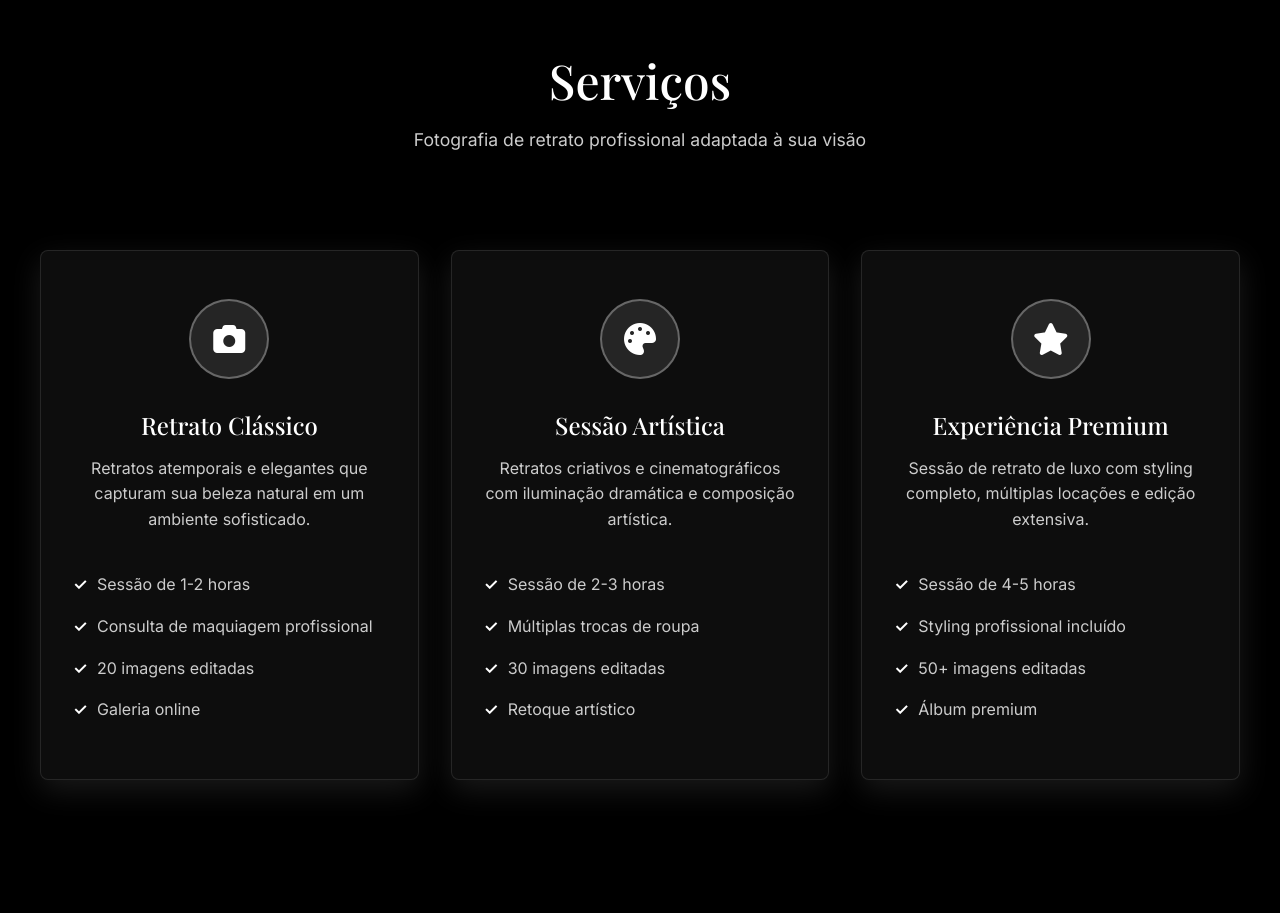
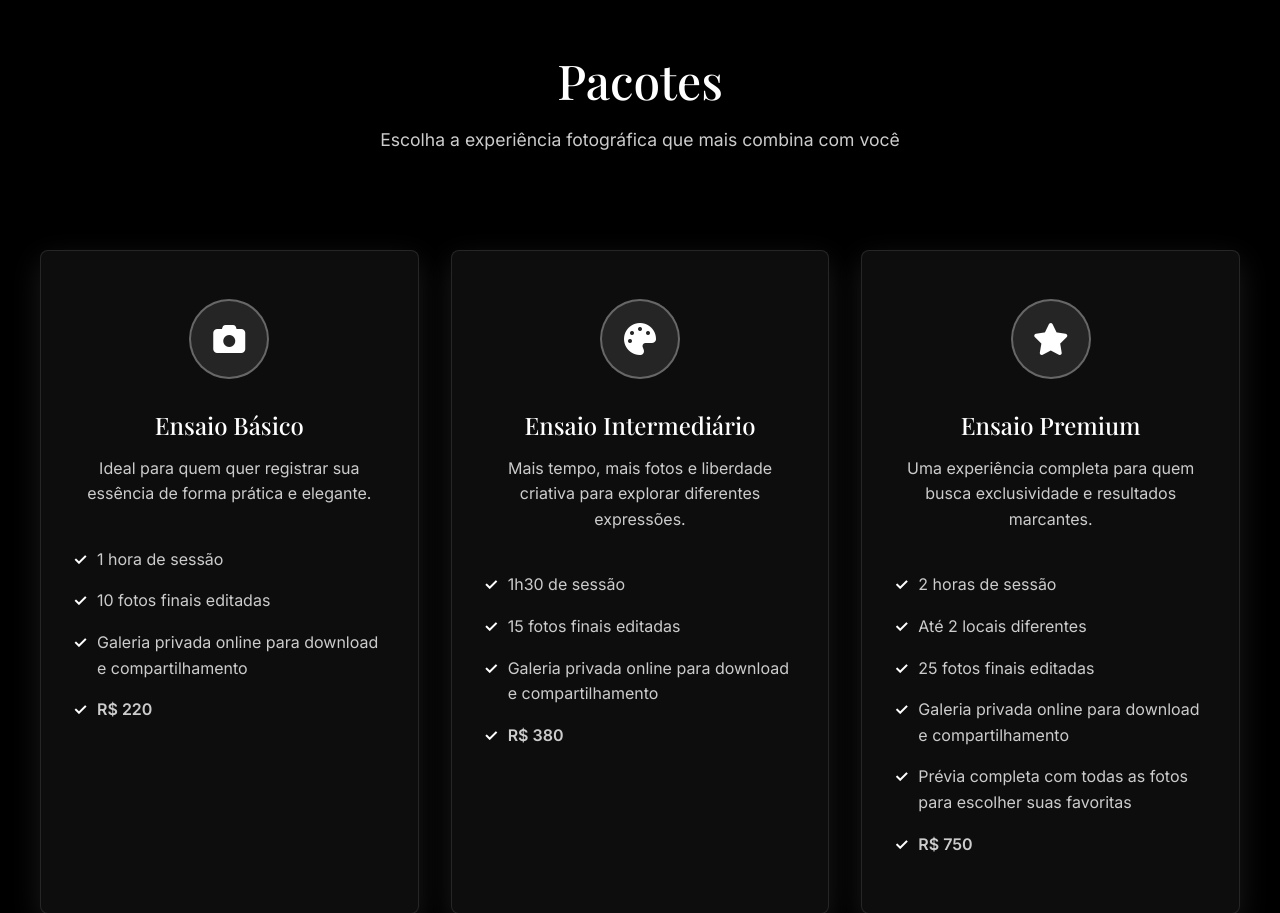
Before and after one commit to cristovaoliberato/lume, a plain HTML site: page index.html in a window 1280 px wide. Shown: the part 3000-3913 px from the top of the page. Drawn offline with nearby package versions, Linux system fonts and the light colour scheme.

Commit message:
Valores atualizados

```diff
--- a/index.html
+++ b/index.html
@@ -142,51 +142,61 @@
     <!-- Services Section -->
     <section id="services" class="services">
     <div class="section-header">
-            <h2>Serviços</h2>
-            <p>Fotografia de retrato profissional adaptada à sua visão</p>
+        <h2>Pacotes</h2>
+        <p>Escolha a experiência fotográfica que mais combina com você</p>
     </div>
     <div class="services-grid">
+
+        <!-- Ensaio Básico -->
         <div class="service-card">
             <div class="service-icon">
                 <i class="fas fa-camera"></i>
             </div>
-                <h3>Retrato Clássico</h3>
-                <p>Retratos atemporais e elegantes que capturam sua beleza natural em um ambiente sofisticado.</p>
+            <h3>Ensaio Básico</h3>
+            <p>Ideal para quem quer registrar sua essência de forma prática e elegante.</p>
             <ul>
-                    <li>Sessão de 1-2 horas</li>
-                    <li>Consulta de maquiagem profissional</li>
-                    <li>20 imagens editadas</li>
-                    <li>Galeria online</li>
+                <li>1 hora de sessão</li>
+                <li>10 fotos finais editadas</li>
+                <li>Galeria privada online para download e compartilhamento</li>
+                <li><strong>R$ 220</strong></li>
             </ul>
         </div>
+
+        <!-- Ensaio Intermediário -->
         <div class="service-card">
             <div class="service-icon">
                 <i class="fas fa-palette"></i>
             </div>
-                <h3>Sessão Artística</h3>
-                <p>Retratos criativos e cinematográficos com iluminação dramática e composição artística.</p>
+            <h3>Ensaio Intermediário</h3>
+            <p>Mais tempo, mais fotos e liberdade criativa para explorar diferentes expressões.</p>
             <ul>
-                    <li>Sessão de 2-3 horas</li>
-                    <li>Múltiplas trocas de roupa</li>
-                    <li>30 imagens editadas</li>
-                    <li>Retoque artístico</li>
+                <li>1h30 de sessão</li>
+                <li>15 fotos finais editadas</li>
+                <li>Galeria privada online para download e compartilhamento</li>
+                <li><strong>R$ 380</strong></li>
             </ul>
         </div>
+
+        <!-- Ensaio Premium -->
         <div class="service-card">
             <div class="service-icon">
                 <i class="fas fa-star"></i>
             </div>
-                <h3>Experiência Premium</h3>
-                <p>Sessão de retrato de luxo com styling completo, múltiplas locações e edição extensiva.</p>
+            <h3>Ensaio Premium</h3>
+            <p>Uma experiência completa para quem busca exclusividade e resultados marcantes.</p>
             <ul>
-                    <li>Sessão de 4-5 horas</li>
-                    <li>Styling profissional incluído</li>
-                    <li>50+ imagens editadas</li>
-                    <li>Álbum premium</li>
+                <li>2 horas de sessão</li>
+                <li>Até 2 locais diferentes</li>
+                <li>25 fotos finais editadas</li>
+                <li>Galeria privada online para download e compartilhamento</li>
+                <li>Prévia completa com todas as fotos para escolher suas favoritas</li>
+                <li><strong>R$ 750</strong></li>
             </ul>
         </div>
+
     </div>
 </section>
+
 
     <!-- Contact Section -->
     <section id="contact" class="contact">
```
Lines whose indentation alone changed are shown as unchanged.
